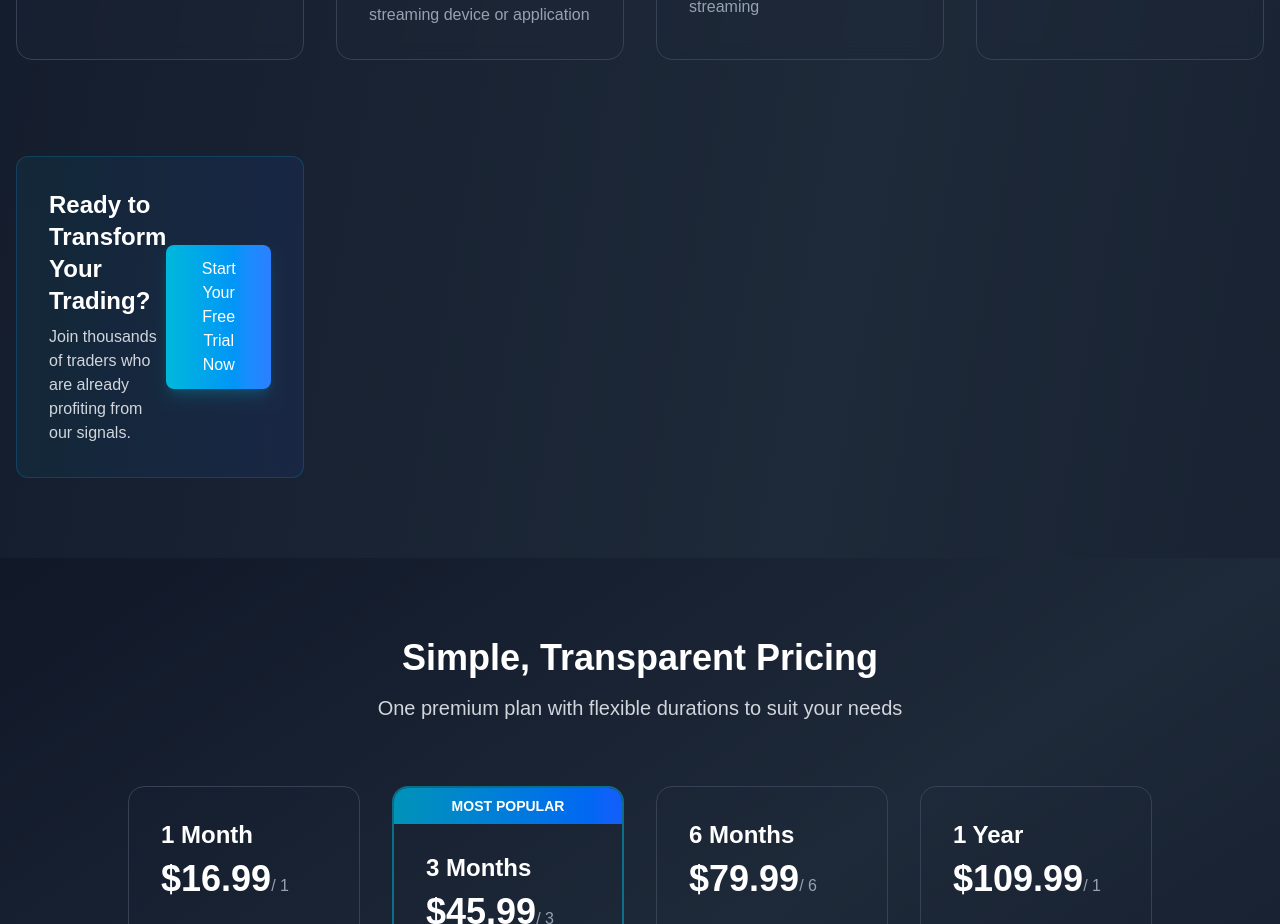
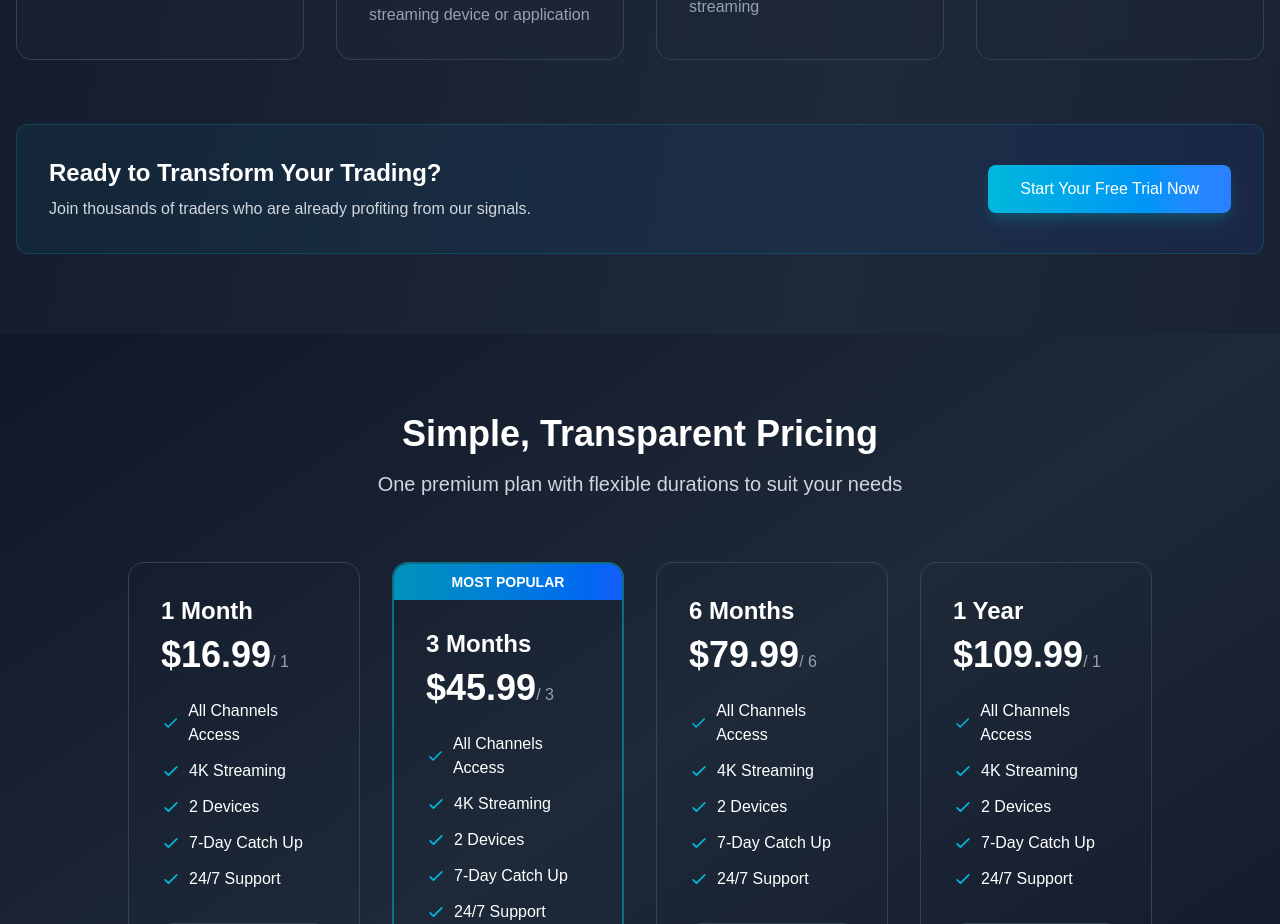
Before and after one commit to calvincyrus9/FuturisticIPTVq, a Next.js app: page / in a window 1280 px wide. Shown: the part 2220-3144 px from the top of the page. Built offline with nearby package versions, Linux system fonts and the light colour scheme.

Commit message:
Update page.js

```diff
--- a/src/app/page.js
+++ b/src/app/page.js
@@ -159,7 +159,10 @@ export default function FuturisticIPTV() {
               title="Renew Anytime"
               description="Continue your subscription with flexible renewal options"
             />
-            <div className="mt-16 bg-gradient-to-r from-cyan-900/20 to-blue-900/20 border border-cyan-500/20 rounded-xl p-8">
+
+          </div>
+        </div>
+        <div className="mt-16 bg-gradient-to-r from-cyan-900/20 to-blue-900/20 border border-cyan-500/20 rounded-xl p-8">
           <div className="flex flex-col md:flex-row items-center justify-between">
             <div>
               <h3 className="text-2xl font-bold text-white">Ready to Transform Your Trading?</h3>
@@ -168,8 +171,6 @@ export default function FuturisticIPTV() {
             <button className="mt-6 md:mt-0 px-8 py-3 rounded-lg bg-gradient-to-r from-cyan-500 to-blue-500 hover:from-cyan-600 hover:to-blue-600 text-white font-medium shadow-lg shadow-cyan-500/20 transition-all duration-300">
               Start Your Free Trial Now
             </button>
-          </div>
-        </div>
           </div>
         </div>
       </section>
```
